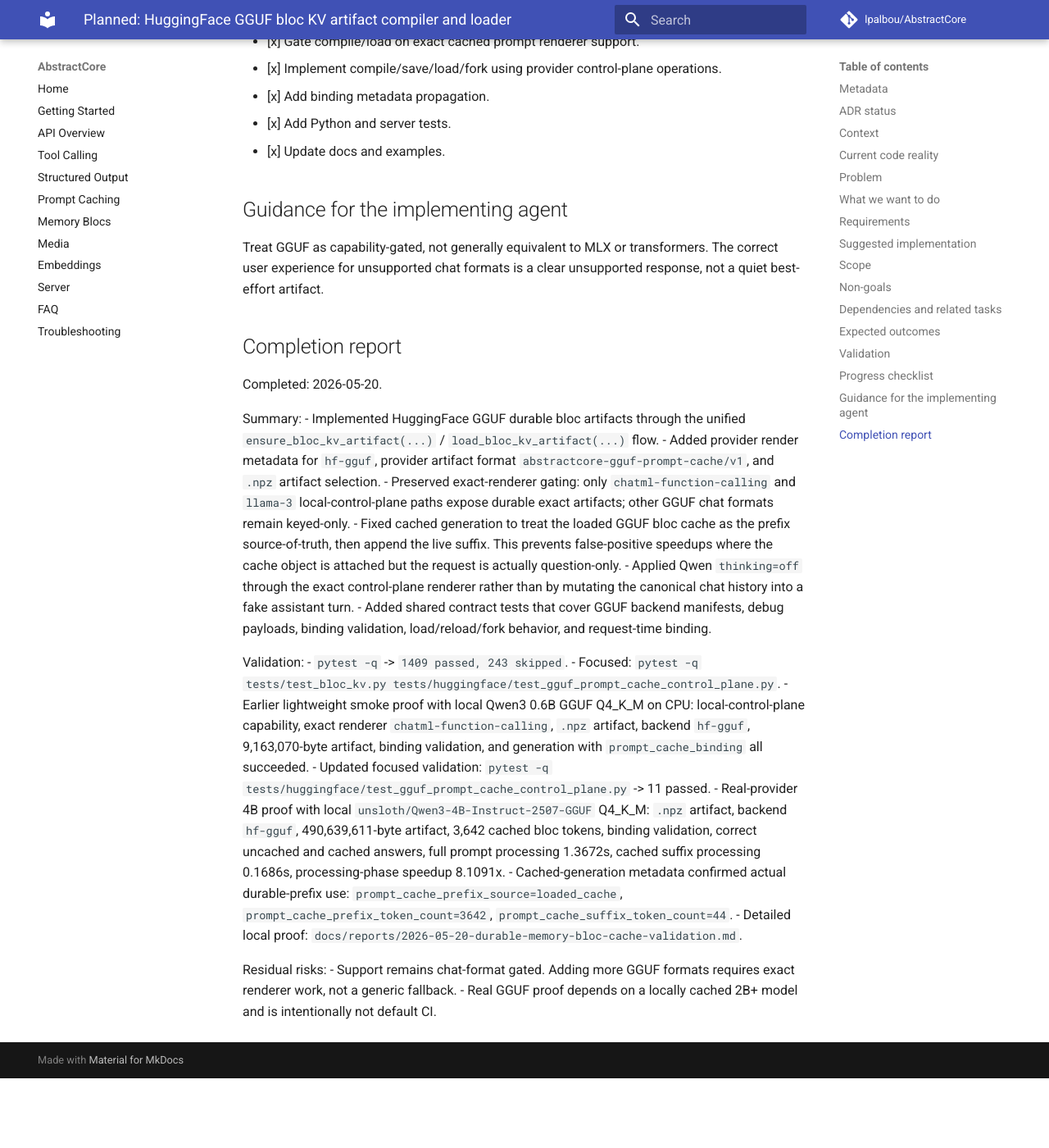
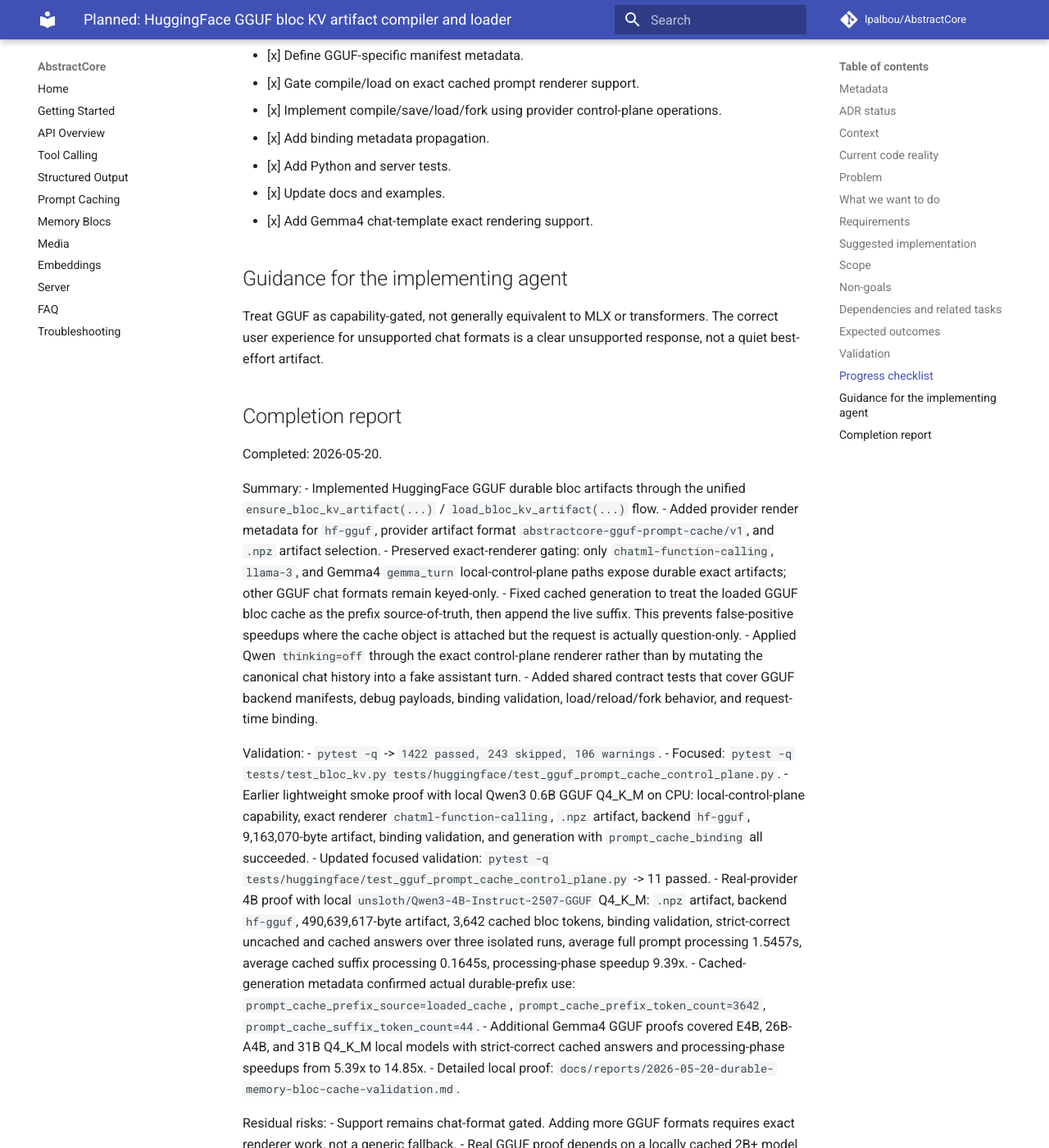
Before and after one commit to sidhantpande/Unified-LLM, an MkDocs documentation site: the page built from docs/backlog/completed/2026-05-20_hf-gguf-bloc-kv-artifact-compiler-loader.md, in a window 1280 px wide and 1400 px high, scrolled down 4545 px. Shown: the whole window at 82% size. Built offline with MkDocs 1.6.1 and Material for MkDocs 9.7.7, drawn with Linux system fonts in a browser that asks for light colours; comment, search, counter and statistics services are not loaded; before the commit the page ends 5860 px from its top, so only the background shows below that; some of the changed text lies outside the part shown.

Commit message:
Document durable bloc cache compatibility limits

```diff
--- a/docs/backlog/completed/2026-05-20_hf-gguf-bloc-kv-artifact-compiler-loader.md
+++ b/docs/backlog/completed/2026-05-20_hf-gguf-bloc-kv-artifact-compiler-loader.md
@@ -16,7 +16,8 @@ HuggingFace GGUF already has useful prompt-cache support, but it is narrower tha
 - keyed in-process cache support is broadly available
 - local prompt-cache control-plane support exists only when AbstractCore can render the active
   llama.cpp chat format exactly
-- current exact renderers are `chatml-function-calling` and `llama-3`
+- current exact renderers are `chatml-function-calling`, `llama-3`, and Gemma4 `gemma_turn` through
+  llama.cpp chat templates
 - unsupported chat formats must remain keyed-only
 
 That is still enough to add durable exact bloc artifacts for supported GGUF paths, as long as the
@@ -126,7 +127,8 @@ Extend `abstractcore.core.bloc_kv` with a backend adapter for supported GGUF pat
 
 - Unit tests with a lightweight/fake GGUF provider proving compile, manifest validation, load,
   reload-on-miss, fork, replacement, cleanup, and default-key preservation.
-- Tests for supported exact renderers: `chatml-function-calling` and `llama-3`.
+- Tests for supported exact renderers: `chatml-function-calling`, `llama-3`, and Gemma4
+  `gemma_turn`.
 - Negative tests for unsupported GGUF chat formats remaining keyed-only.
 - Server tests for `/acore/blocs/kv/ensure`, `/acore/blocs/kv/load`, and strict binding on a loaded
   GGUF runtime.
@@ -141,6 +143,7 @@ Extend `abstractcore.core.bloc_kv` with a backend adapter for supported GGUF pat
 - [x] Add binding metadata propagation.
 - [x] Add Python and server tests.
 - [x] Update docs and examples.
+- [x] Add Gemma4 chat-template exact rendering support.
 
 ## Guidance for the implementing agent
 
@@ -157,8 +160,9 @@ Summary:
   `ensure_bloc_kv_artifact(...)` / `load_bloc_kv_artifact(...)` flow.
 - Added provider render metadata for `hf-gguf`, provider artifact format
   `abstractcore-gguf-prompt-cache/v1`, and `.npz` artifact selection.
-- Preserved exact-renderer gating: only `chatml-function-calling` and `llama-3` local-control-plane
-  paths expose durable exact artifacts; other GGUF chat formats remain keyed-only.
+- Preserved exact-renderer gating: only `chatml-function-calling`, `llama-3`, and Gemma4
+  `gemma_turn` local-control-plane paths expose durable exact artifacts; other GGUF chat formats
+  remain keyed-only.
 - Fixed cached generation to treat the loaded GGUF bloc cache as the prefix source-of-truth, then
   append the live suffix. This prevents false-positive speedups where the cache object is attached
   but the request is actually question-only.
@@ -168,7 +172,7 @@ Summary:
   validation, load/reload/fork behavior, and request-time binding.
 
 Validation:
-- `pytest -q` -> `1409 passed, 243 skipped`.
+- `pytest -q` -> `1422 passed, 243 skipped, 106 warnings`.
 - Focused: `pytest -q tests/test_bloc_kv.py tests/huggingface/test_gguf_prompt_cache_control_plane.py`.
 - Earlier lightweight smoke proof with local Qwen3 0.6B GGUF Q4_K_M on CPU: local-control-plane
   capability, exact renderer `chatml-function-calling`, `.npz` artifact, backend `hf-gguf`,
@@ -177,12 +181,15 @@ Validation:
 - Updated focused validation: `pytest -q tests/huggingface/test_gguf_prompt_cache_control_plane.py`
   -> 11 passed.
 - Real-provider 4B proof with local `unsloth/Qwen3-4B-Instruct-2507-GGUF` Q4_K_M:
-  `.npz` artifact, backend `hf-gguf`, 490,639,611-byte artifact, 3,642 cached bloc tokens,
-  binding validation, correct uncached and cached answers, full prompt processing 1.3672s,
-  cached suffix processing 0.1686s, processing-phase speedup 8.1091x.
+  `.npz` artifact, backend `hf-gguf`, 490,639,617-byte artifact, 3,642 cached bloc tokens,
+  binding validation, strict-correct uncached and cached answers over three isolated runs, average
+  full prompt processing 1.5457s, average cached suffix processing 0.1645s, processing-phase
+  speedup 9.39x.
 - Cached-generation metadata confirmed actual durable-prefix use:
   `prompt_cache_prefix_source=loaded_cache`, `prompt_cache_prefix_token_count=3642`,
   `prompt_cache_suffix_token_count=44`.
+- Additional Gemma4 GGUF proofs covered E4B, 26B-A4B, and 31B Q4_K_M local models with
+  strict-correct cached answers and processing-phase speedups from 5.39x to 14.85x.
 - Detailed local proof: `docs/reports/2026-05-20-durable-memory-bloc-cache-validation.md`.
 
 Residual risks:
```
Also changed, not shown: docs/backlog/completed/2026-05-20_hf-transformers-bloc-kv-artifact-compiler-loader.md (+6 -3 lines), docs/backlog/completed/2026-05-20_unified-bloc-kv-artifact-api-and-request-binding.md (+13 -7 lines), docs/memory-blocs.md (+4 -0 lines), docs/prompt-caching.md (+10 -0 lines), docs/reports/2026-05-20-durable-memory-bloc-cache-validation.md (+12 -11 lines).
